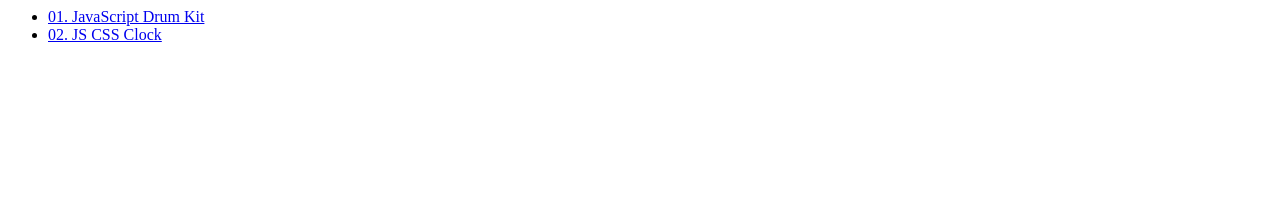
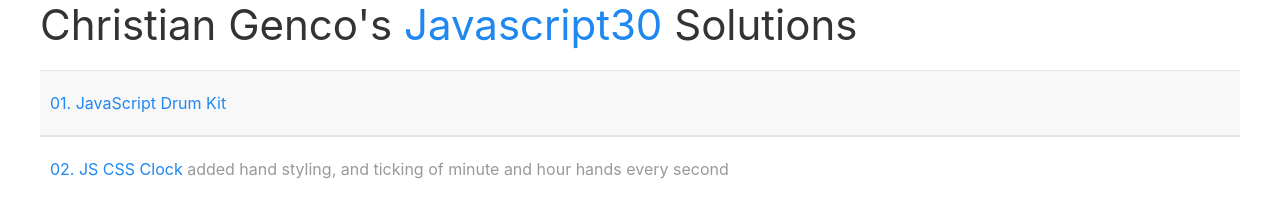
Before and after one commit to christiangenco/js30, a plain HTML site: page index.html in a window 1280 px wide. Drawn offline with nearby package versions, Linux system fonts and the light colour scheme.

Commit message:
better styles on index

```diff
--- a/index.html
+++ b/index.html
@@ -1,39 +1,107 @@
 <html>
   <head>
-
+    <title>Christian Genco's Javascript30 Solutions</title>
+    <link rel="stylesheet" href="https://cdnjs.cloudflare.com/ajax/libs/uikit/3.0.0-beta.9/css/uikit.min.css" />
+    <script src="https://cdnjs.cloudflare.com/ajax/libs/uikit/3.0.0-beta.9/js/uikit.min.js"></script>
   </head>
   <body>
-    <ul>
-      <li><a href="01-JavaScript-Drum-Kit">01. JavaScript Drum Kit</a></li>
-      <li><a href="02-JS-CSS-Clock">02. JS CSS Clock</a></li>
-      <!-- <li><a href="03-CSS-Variables">03. CSS Variables</a></li>
-      <li><a href="04-Array-Cardio-Day-1">04. Array Cardio Day 1</a></li>
-      <li><a href="05-Flex-Panel-Gallery">05. Flex Panel Gallery</a></li>
-      <li><a href="06-Type-Ahead">06. Type Ahead</a></li>
-      <li><a href="07-Array-Cardio-Day-2">07. Array Cardio Day 2</a></li>
-      <li><a href="08-Fun-with-HTML5-Canvas">08. Fun with HTML5 Canvas</a></li>
-      <li><a href="09-Dev-Tools-Domination">09. Dev Tools Domination</a></li>
-      <li><a href="10-Hold-Shift-and-Check-Checkboxes">10. Hold Shift and Check Checkboxes</a></li>
-      <li><a href="11-Custom-Video-Player">11. Custom Video Player</a></li>
-      <li><a href="12-Key-Sequence-Detection">12. Key Sequence Detection</a></li>
-      <li><a href="13-Slide-in-on-Scroll">13. Slide in on Scroll</a></li>
-      <li><a href="14-JavaScript-References-VS-Copying">14. JavaScript References VS Copying</a></li>
-      <li><a href="15-LocalStorage">15. LocalStorage</a></li>
-      <li><a href="16-Mouse-Move-Shadow">16. Mouse Move Shadow</a></li>
-      <li><a href="17-Sort-Without-Articles">17. Sort Without Articles</a></li>
-      <li><a href="18-Adding-Up-Times-with-Reduce">18. Adding Up Times with Reduce</a></li>
-      <li><a href="19-Webcam-Fun">19. Webcam Fun</a></li>
-      <li><a href="20-Speech-Detection">20. Speech Detection</a></li>
-      <li><a href="21-Geolocation">21. Geolocation</a></li>
-      <li><a href="22-Follow-Along-Link-Highlighter">22. Follow Along Link Highlighter</a></li>
-      <li><a href="23-Speech-Synthesis">23. Speech Synthesis</a></li>
-      <li><a href="24-Sticky-Nav">24. Sticky Nav</a></li>
-      <li><a href="25-Event-Capture-Propagation-Bubbling-and-Once">25. Event Capture Propagation Bubbling and Once</a></li>
-      <li><a href="26-Stripe-Follow-Along-Nav">26. Stripe Follow Along Nav</a></li>
-      <li><a href="27-Click-and-Drag">27. Click and Drag</a></li>
-      <li><a href="28-Video-Speed-Controller">28. Video Speed Controller</a></li>
-      <li><a href="29-Countdown-Timer">29. Countdown Timer</a></li>
-      <li><a href="30-Whack-A-Mole">30. Whack A Mole</a></li> -->
-    </ul>
+    <div class="uk-container">
+      <h1>Christian Genco's <a href="https://javascript30.com">Javascript30</a> Solutions</h1>
+      <ul class="uk-list uk-list-divider uk-list-striped uk-list-large">
+        <li>
+          <a href="01-JavaScript-Drum-Kit">01. JavaScript Drum Kit</a>
+        </li>
+        <li>
+          <a href="02-JS-CSS-Clock">02. JS CSS Clock</a>
+          <span class="uk-text-muted">added hand styling, and ticking of minute and hour hands every second</span>
+        </li>
+        <!--
+        <li>
+          <a href="03-CSS-Variables">03. CSS Variables</a>
+        </li>
+        <li>
+          <a href="04-Array-Cardio-Day-1">04. Array Cardio Day 1</a>
+        </li>
+        <li>
+          <a href="05-Flex-Panel-Gallery">05. Flex Panel Gallery</a>
+        </li>
+        <li>
+          <a href="06-Type-Ahead">06. Type Ahead</a>
+        </li>
+        <li>
+          <a href="07-Array-Cardio-Day-2">07. Array Cardio Day 2</a>
+        </li>
+        <li>
+          <a href="08-Fun-with-HTML5-Canvas">08. Fun with HTML5 Canvas</a>
+        </li>
+        <li>
+          <a href="09-Dev-Tools-Domination">09. Dev Tools Domination</a>
+        </li>
+        <li>
+          <a href="10-Hold-Shift-and-Check-Checkboxes">10. Hold Shift and Check Checkboxes</a>
+        </li>
+        <li>
+          <a href="11-Custom-Video-Player">11. Custom Video Player</a>
+        </li>
+        <li>
+          <a href="12-Key-Sequence-Detection">12. Key Sequence Detection</a>
+        </li>
+        <li>
+          <a href="13-Slide-in-on-Scroll">13. Slide in on Scroll</a>
+        </li>
+        <li>
+          <a href="14-JavaScript-References-VS-Copying">14. JavaScript References VS Copying</a>
+        </li>
+        <li>
+          <a href="15-LocalStorage">15. LocalStorage</a>
+        </li>
+        <li>
+          <a href="16-Mouse-Move-Shadow">16. Mouse Move Shadow</a>
+        </li>
+        <li>
+          <a href="17-Sort-Without-Articles">17. Sort Without Articles</a>
+        </li>
+        <li>
+          <a href="18-Adding-Up-Times-with-Reduce">18. Adding Up Times with Reduce</a>
+        </li>
+        <li>
+          <a href="19-Webcam-Fun">19. Webcam Fun</a>
+        </li>
+        <li>
+          <a href="20-Speech-Detection">20. Speech Detection</a>
+        </li>
+        <li>
+          <a href="21-Geolocation">21. Geolocation</a>
+        </li>
+        <li>
+          <a href="22-Follow-Along-Link-Highlighter">22. Follow Along Link Highlighter</a>
+        </li>
+        <li>
+          <a href="23-Speech-Synthesis">23. Speech Synthesis</a>
+        </li>
+        <li>
+          <a href="24-Sticky-Nav">24. Sticky Nav</a>
+        </li>
+        <li>
+          <a href="25-Event-Capture-Propagation-Bubbling-and-Once">25. Event Capture Propagation Bubbling and Once</a>
+        </li>
+        <li>
+          <a href="26-Stripe-Follow-Along-Nav">26. Stripe Follow Along Nav</a>
+        </li>
+        <li>
+          <a href="27-Click-and-Drag">27. Click and Drag</a>
+        </li>
+        <li>
+          <a href="28-Video-Speed-Controller">28. Video Speed Controller</a>
+        </li>
+        <li>
+          <a href="29-Countdown-Timer">29. Countdown Timer</a>
+        </li>
+        <li>
+          <a href="30-Whack-A-Mole">30. Whack A Mole</a>
+        </li>
+        -->
+      </ul>
+    </div>
   </body>
 </html>
```
